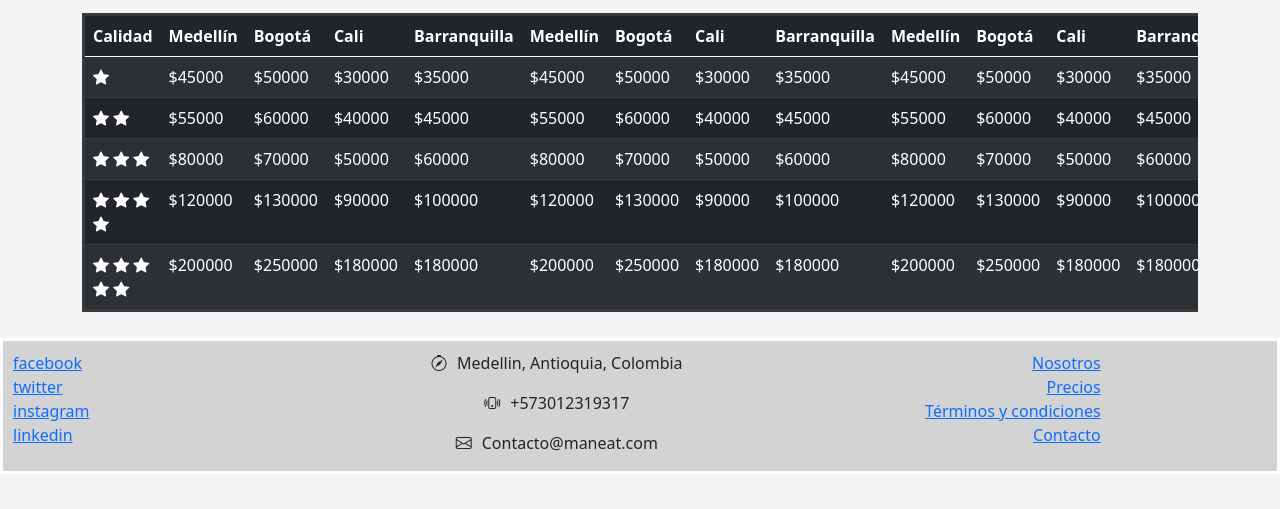
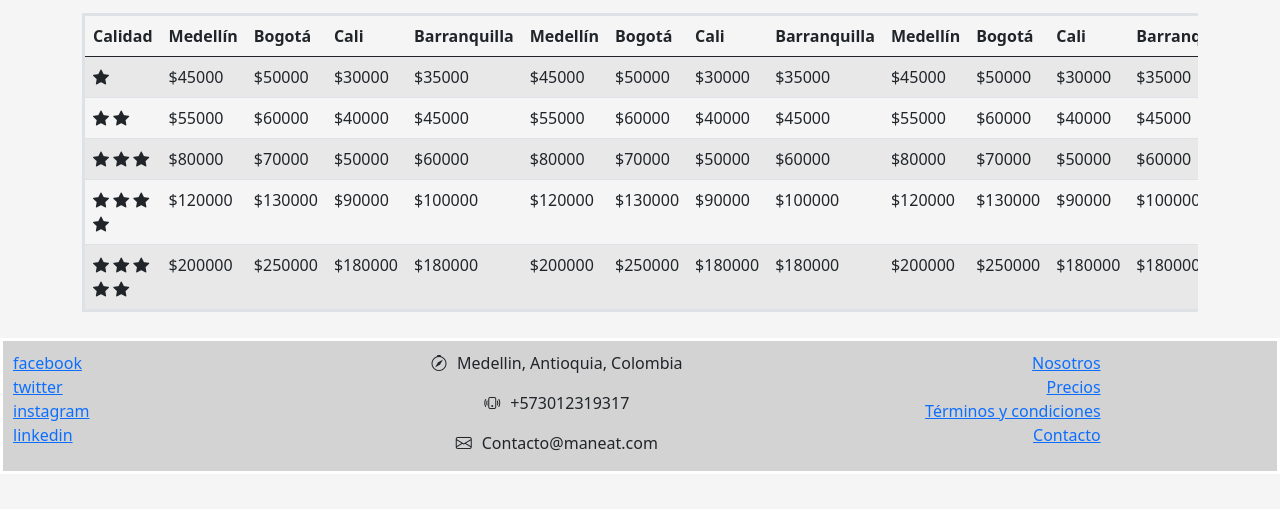
Before and after one commit to Karl464/Guia_de_hoteles, a website: page precios.html in a window 1280 px wide. Shown: the part 183-692 px from the top of the page. Drawn offline with nearby package versions, Linux system fonts and the light colour scheme.

Commit message:
Cambia el estilo de la tabla precios

```diff
--- a/precios.html
+++ b/precios.html
@@ -58,8 +58,9 @@
         <li class="breadcrumb-item active" aria-current="page">Precios</li>
       </ol>
     </nav>
+
     <div class="table-responsive">
-      <table class="table table-striped table-dark">
+      <table class="table table-striped">
         <thead>
           <tr>
             <th scope="col">Calidad</th>
```
